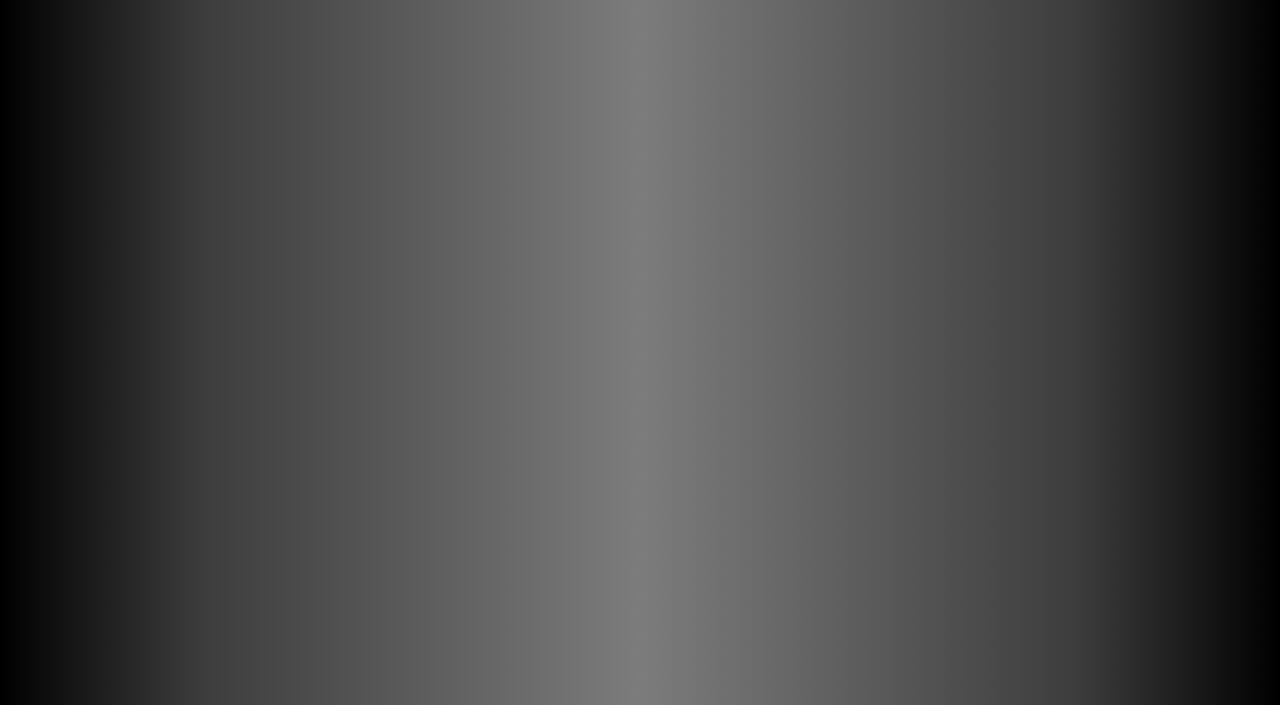
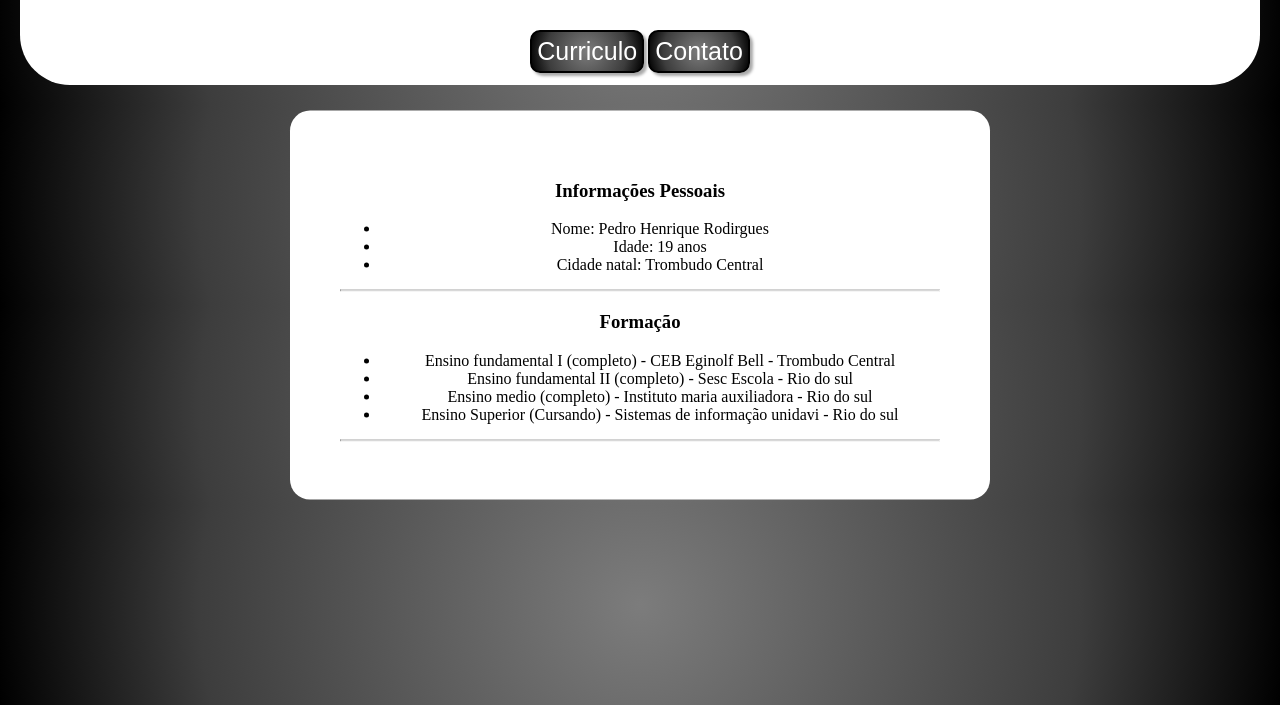
Before and after one commit to pedrohRDG/TrabalhoCurriculo, a plain HTML site: page curriculo.html in a window 1280 px wide. Shown: the part 95-800 px from the top of the page. Drawn offline with Linux system fonts and the light colour scheme.

Commit message:
populando site

```diff
--- a/curriculo.html
+++ b/curriculo.html
@@ -12,6 +12,31 @@
     <title>Document</title>
 </head>
 <body>
+    <nav class="menu">
+        <h1>Curriculo</h1>
+        <a href="curriculo.html"><button  class="botao">Curriculo</button></a>
+        <a href="index.html"><button  class="botao">Contato</button></a>
+    </nav>
 
+    <div class="curriculo">
+        <h3>Informações Pessoais</h3>
+        <ul>
+            <li>Nome: Pedro Henrique Rodirgues</li>
+            <li>Idade: 19 anos</li>
+            <li>Cidade natal: Trombudo Central</li>
+        </ul>
+        <hr>
+        <h3>Formação</h3>
+        <ul>
+            <li>Ensino fundamental I (completo) - CEB Eginolf Bell - Trombudo Central</li>
+            <li>Ensino fundamental II (completo) - Sesc Escola - Rio do sul</li>
+            <li>Ensino medio (completo) - Instituto maria auxiliadora - Rio do sul</li>
+            <li>Ensino Superior (Cursando) - Sistemas de informação unidavi - Rio do sul</li>
+        </ul>
+        <hr>
+
+
+
+    </div>
 </body>
 </html>
--- a/style.css
+++ b/style.css
@@ -6,14 +6,16 @@ body{
     margin: 20px;
     text-align: center;
     background: rgb(255,255,255);
-background: radial-gradient(circle, rgba(255,255,255,1) 0%, rgba(124,124,124,1) 0%, rgba(61,61,61,1) 68%, rgba(0,0,0,1) 100%);
+    background: radial-gradient(circle, rgba(255,255,255,1) 0%, rgba(124,124,124,1) 0%, rgba(61,61,61,1) 68%, rgba(0,0,0,1) 100%);
 }
 
 h1,h2{
     font-size: 40px;
 }
 
-
+p{
+  font-size: 16px;
+}
 
 .botao{
     background: rgb(255,255,255);
@@ -89,3 +91,14 @@ h1,h2{
     transform: rotateY(180deg);
     color: #ffffff;
   }
+
+  .curriculo{
+    width: 600px;
+    position: absolute;
+    top: 50%;
+    left: 50%;
+    transform: translate(-50%,-50%);
+    background-color: #ffffff;
+    padding: 50px;
+    border-radius: 20px;
+}
```
Also changed, not shown: index.html (+7 -7 lines).
